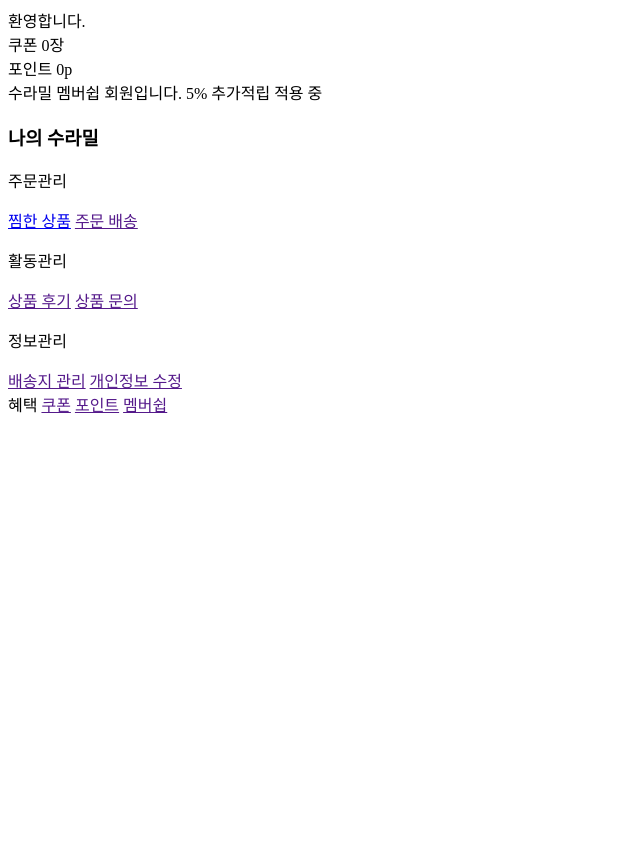
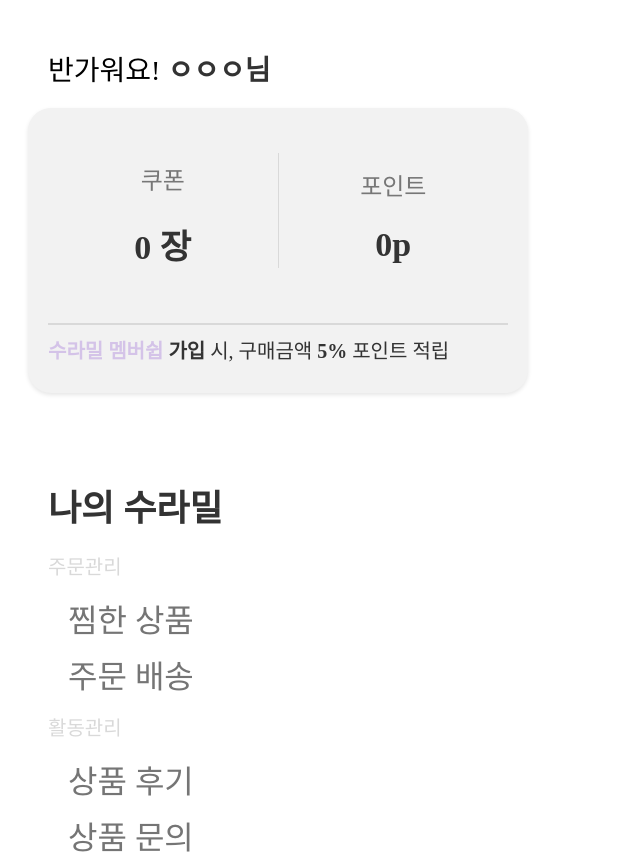
Before and after one commit to KimChaeHong/swurameal_front, a plain HTML site: page html/mypage.html in a window 1280 px wide. Shown: the top 861 px of the page, without its empty margins (0-640 px from the left). Before the commit the page ends 800 px from the top, so only its background shows below. Drawn offline with Linux system fonts and the light colour scheme.

Commit message:
✅ Add : "카테고리 추가"
쿠폰 & 포인트 보이는 박스와 밑 카테고리 추가

```diff
--- a/css/mypage.css
+++ b/css/mypage.css
@@ -1 +1,107 @@
-/* mypage css입니다. */
+section {
+    width: 510px;
+    height: 1200px;
+}
+.mypage-info {
+    margin: 10px;
+    padding: 10px;
+    /* text-align: center; */
+}
+.mypage-name {
+    margin-left: 20px;
+    font-size: 28px;
+    margin-bottom: 20px;
+}
+.mypage-name span {
+    font-weight: bold;
+    color: #333333;
+}
+.coupon-point-detail {
+    background-color: #f5f5f5;
+    border-radius: 23px;
+    padding: 20px;
+    width: 460px;
+    height: 245px;
+    box-shadow: 0 2px 4px rgba(0, 0, 0, 0.1);
+    display: flex;
+    flex-direction: column;
+    justify-content: center;
+    background-color: #f2f2f2;
+}
+.coupon-point {
+    display: flex;
+    justify-content: space-between;
+    align-items: center;
+    margin-bottom: 10px;
+}
+
+.coupon-detail,
+.point-detail {
+    flex: 1;
+    text-align: center;
+    margin-top: 20px;
+}
+.coupon-text,
+.point-text {
+    font-size: 24px;
+    color: #777777;
+}
+
+.coupon-number,
+.point-number {
+    font-size: 34px;
+    font-weight: bold;
+    color: #333333;
+    margin-top: 5px;
+}
+
+.divide-line {
+    width: 1px;
+    background-color: #d9d9d9;
+    height: 115px;
+}
+.membership-info {
+    font-size: 20px;
+    color: #333333;
+    border-top: 2px solid #d9d9d9;
+    padding-top: 10px;
+    margin-top: 10px;
+}
+.highlight-purple {
+    color: #d4c3e8;
+    font-weight: bold;
+}
+.highlight {
+    font-weight: bold;
+}
+.mypage-category {
+    margin: 20px;
+    padding: 20px;
+    width: 250px;
+    height: 730px;
+}
+
+.mypage-category h3 {
+    font-size: 36px;
+    margin-bottom: 20px;
+    color: #333333;
+}
+
+.category-detail p {
+    font-size: 20px;
+    color: #d9d9d9;
+    margin: 15px 0;
+}
+
+.category-detail a {
+    display: block;
+    font-size: 32px;
+    color: #757575;
+    margin: 10px 20px;
+    text-decoration: none;
+}
+/* a가 활성화 되어 있으면 스타일 적용됨*/
+.category-detail a.active {
+    font-weight: bold;
+    color: #000000;
+}
--- a/html/mypage.html
+++ b/html/mypage.html
@@ -1,48 +1,63 @@
 <!DOCTYPE html>
 <html lang="en">
     <head>
-    <meta charset="UTF-8">
-    <meta name="viewport" content="width=device-width, initial-scale=1.0">
+        <meta charset="UTF-8" />
+        <meta name="viewport" content="width=device-width, initial-scale=1.0" />
         <title>mypage</title>
+        <link rel="stylesheet" href="../css/mypage.css" />
     </head>
     <body>
-    <section class = "mypage-section">
+        <section class="mypage-section">
             <div class="mypage-box">
-            <div class="mypage-name">환영합니다.</div>
-            <div class="mypage-info"> <!-- 쿠폰/ 포인트 들어갈 div-->
-                <div class="mypage-coupon-membership">
-                    <div class="mypage-coupon-number">쿠폰 0장</div> <!-- 쿠폰 몇장일지-->
-                    <div class="mypage-membership-point">포인트 0p</div> <!-- 멤버쉽 포인트 확인-->
+                <div class="mypage-info">
+                    <p class="mypage-name">반가워요! <span>ㅇㅇㅇ님</span></p>
+                    <div class="coupon-point-detail">
+                        <div class="coupon-point">
+                            <div class="coupon-detail">
+                                <p class="coupon-text">쿠폰</p>
+                                <p class="coupon-number">0 장</p>
                             </div>
-                <div class="mypage-isMembership">수라밀 멤버쉽 회원입니다. 5% 추가적립 적용 중</div>
+                            <div class="divide-line"></div>
+                            <!-- 쿠폰 몇장일지-->
+                            <div class="point-detail">
+                                <p class="point-text">포인트</p>
+                                <p class="point-number">0p</p>
                             </div>
+                            <!-- 멤버쉽 포인트 확인-->
+                        </div>
+                        <p class="membership-info">
+                            <span class="highlight-purple">수라밀 멤버쉽</span>
+                            <span class="highlight">가입</span> 시, 구매금액
+                            <span class="highlight">5%</span> 포인트 적립
+                        </p>
+                    </div>
+                </div>
+
                 <div class="mypage-category">
                     <h3>나의 수라밀</h3>
-                <div class="mypage-detail">
+                    <div class="category-detail">
                         <p>주문관리</p>
-                    <a href ="#">찜한 상품</a>
-                    <a href ="">주문 배송</a>
+                        <a href="#">찜한 상품</a>
+                        <a href="">주문 배송</a>
                     </div>
-                <div class="mypage-detail">
+                    <div class="category-detail">
                         <p>활동관리</p>
-                    <a href ="">상품 후기</a>
-                    <a href ="">상품 문의</a>
+                        <a href="">상품 후기</a>
+                        <a href="">상품 문의</a>
                     </div>
-                <div class="mypage-detail">
+                    <div class="category-detail">
                         <p>정보관리</p>
-                    <a href ="">배송지 관리</a>
-                    <a href ="">개인정보 수정</a>
+                        <a href="">배송지 관리</a>
+                        <a href="">개인정보 수정</a>
                     </div>
-                <div class="mypage-detail">
-                    혜택
-                    <a href ="">쿠폰</a>
-                    <a href ="">포인트</a>
-                    <a href ="">멤버쉽</a>
+                    <div class="category-detail">
+                        <p>혜택</p>
+                        <a href="">쿠폰</a>
+                        <a href="">포인트</a>
+                        <a href="">멤버쉽</a>
                     </div>
-
                 </div>
             </div>
         </section>
-
     </body>
 </html>
```
Lines whose indentation alone changed are shown as unchanged.
